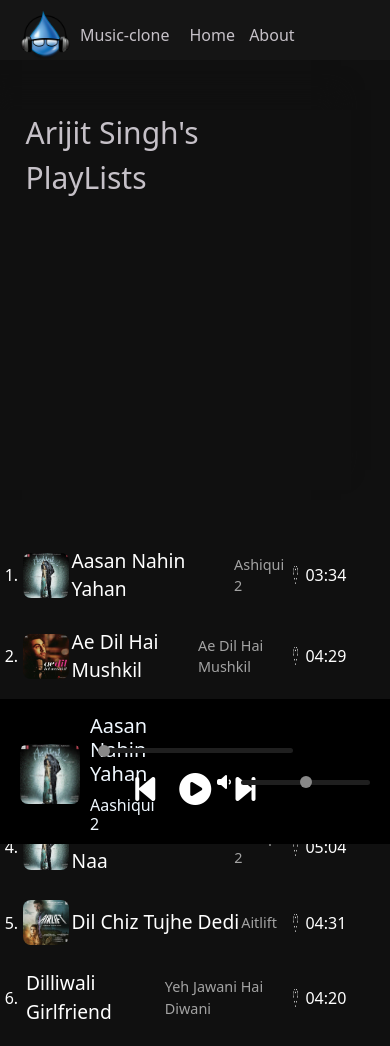
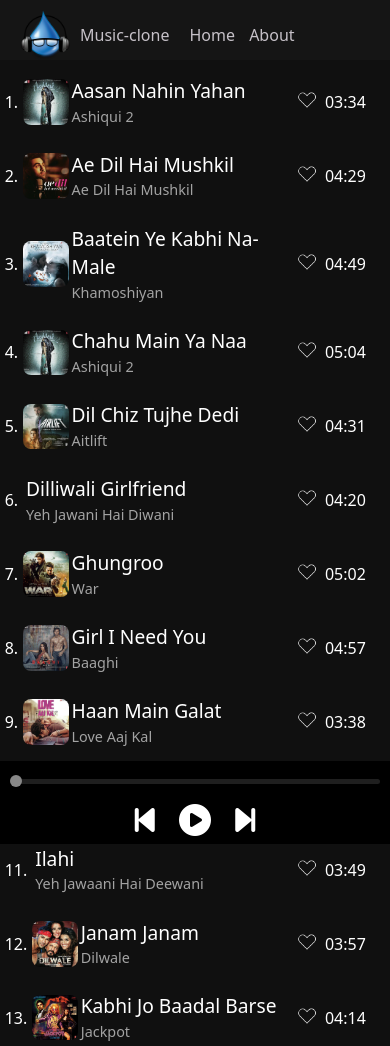
Before and after one commit to SheilendraSingh/Music-clone, a plain HTML site: page arijit.html in a window 390 px wide. Shown: the top 1046 px of the page. Drawn offline with nearby package versions, Linux system fonts and the light colour scheme.

Commit message:
update 425px width

```diff
--- a/arijit.css
+++ b/arijit.css
@@ -64,7 +64,7 @@ a {
   color: rgb(198, 193, 200);
 }
 .song-banner img {
-  width: 18vw;
+  width: 18%;
   margin: 0 3.3vw;
 }
 .song-banner i {
@@ -117,9 +117,9 @@ a {
   margin-left: auto;
 }
 .like-icon {
-  width: 1.1vw;
+  width: 20px;
+  height: 20px;
   margin: 0 2vw 0 0;
-  z-index: 1;
 }
 
 .songImg img {
@@ -215,6 +215,8 @@ a {
 #volume {
   margin: 0 20px 0 10px;
 }
+@media only screen and (max-width: 2560px) and (orientation: landscape) {
+}
 @media only screen and (max-width: 1024px) {
   .song-banner img {
     width: 20.64vw;
@@ -230,9 +232,7 @@ a {
   .play-details {
     width: 100%;
   }
-  .song-banner {
-    display: none;
-  }
+
   .songs {
     width: 50%;
     margin: 0 auto;
@@ -245,28 +245,32 @@ a {
     display: flex;
   }
   .heading {
-    width: 355px;
-    margin: 0 auto 15px;
+    width: 70vw;
+    margin: 0 auto 15px 3vw;
     font-size: 37px;
   }
 }
-@media only screen and (max-width: 425px) {
-  .song-details {
-    display: flex;
+@media only screen and (max-width: 425px) and (orientation: portrait) {
+  .play-section {
+    display: none;
   }
   .songs {
     width: 100%;
     margin: 0 auto;
   }
+  .song-details {
+    display: block;
+  }
   .song-items {
-    width: 90%;
+    width: 95vw;
     margin: 10px 0;
   }
-  .heading {
-    width: 300px;
-    font-size: 30px;
-    margin: 0 auto 15px;
+  .masterplay1,
+  .masterplay3 {
+    display: none;
+  }
+  .masterplay2 {
+    width: 95vw;
+    margin: 0 auto;
   }
 }
-@media only screen and (max-width: 375px) {
-}
--- a/arijit.js
+++ b/arijit.js
@@ -416,8 +416,8 @@ songItems.forEach((element, i) => {
   element.addEventListener("click", (e) => {
     Index = parseInt(e.target.id);
     audioElement.src = songs[Index].filePath;
+    audioElement.play();
     audioElement.currentTime = 0;
-    audioElement.play();
     mainplaybutton.classList.remove("fa-circle-play");
     mainplaybutton.classList.add("fa-circle-pause");
     firstPlayButton.classList.remove("fa-circle-play");
@@ -447,15 +447,3 @@ volumeControl.addEventListener("input", () => {
     volumebutton.classList.add("fa-volume-high");
   }
 });
-
-document.addEventListener("click", (e) => {
-  if (e.target.className === "like-icon") {
-    if (e.target.src === "like-transp.png") {
-      console.log(1);
-      e.target.src = "like-green.png";
-    } else {
-      console.log(2);
-      e.target.src = "like-transp.png";
-    }
-  }
-});
--- a/free.html
+++ /dev/null
@@ -1,18 +0,0 @@
-<!DOCTYPE html>
-<html lang="en">
-
-<head>
-    <meta charset="UTF-8">
-    <meta name="viewport" content="width=device-width, initial-scale=1.0">
-    <title>Document</title>
-    <script src="https://kit.fontawesome.com/16084b42ec.js" crossorigin="anonymous"></script>
-    <style>
-
-    </style>
-</head>
-
-<body>
-    <div><i class="fa-thin fa-heart"></i></div>
-</body>
-
-</html>
```
